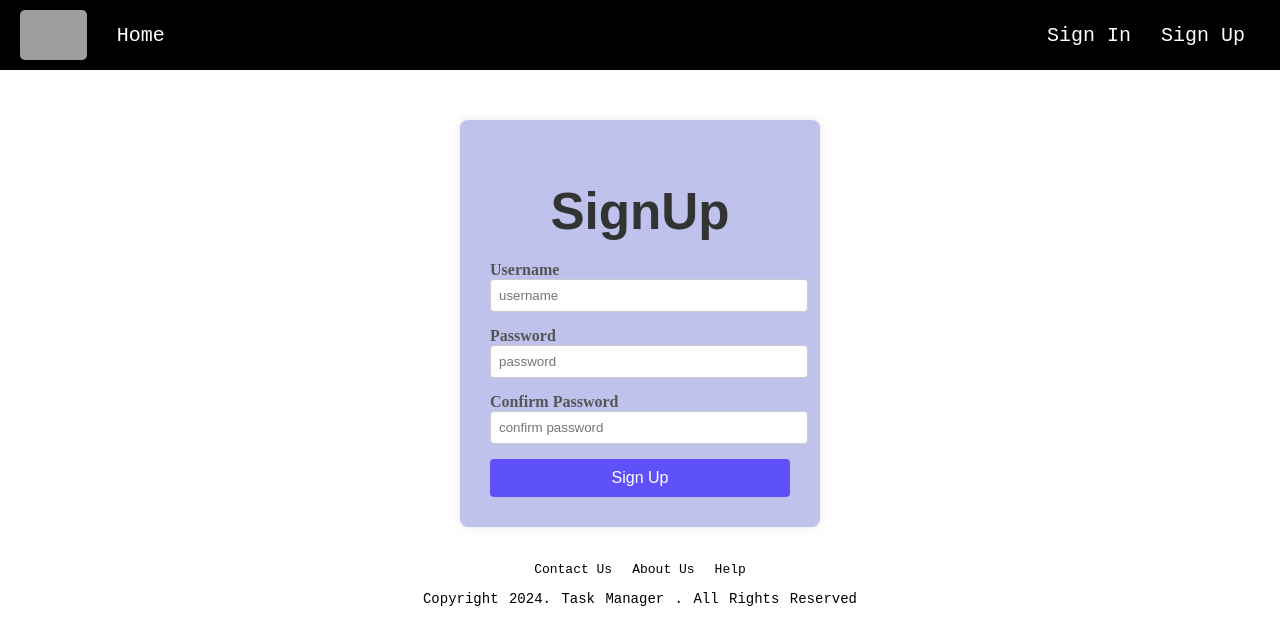
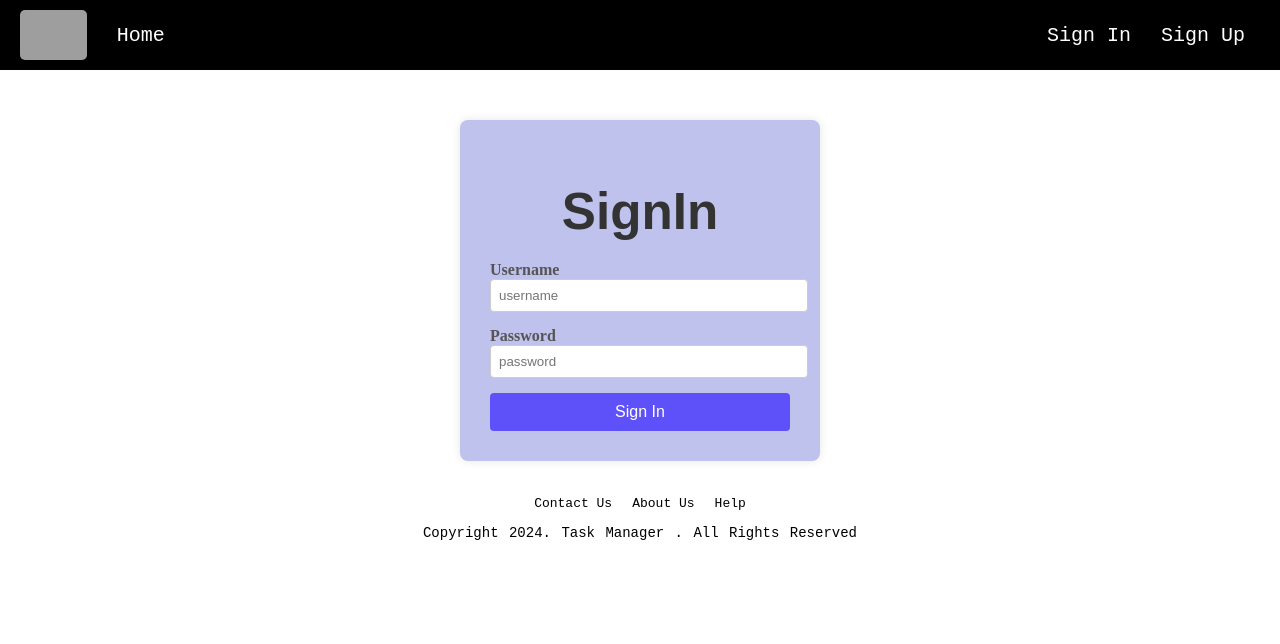
Before and after one commit to AliHussain-arch/TASK-MANAGER, a React (Vite) app in the folder FRONTEND/: page / in a window 1280 px wide. Shown: the top 644 px of the page. Built offline with nearby package versions, Linux system fonts and the light colour scheme; no server answers; grey boxes are pictures that could not be loaded.

Commit message:
fixed app.jsx to show the nave and footer

```diff
--- a/FRONTEND/src/App.jsx
+++ b/FRONTEND/src/App.jsx
@@ -78,7 +78,7 @@ function App() {
   return (
     <>
     <Navbar/>
-      {/* {!user ? (
+      {!user ? (
         <SignIn signIn={authService.signin} getUser={authService.getUser} setUser={setUser} />
       ) : (
         <>
@@ -87,8 +87,8 @@ function App() {
           <ProjectForm createProject={projectService.createProject} updateProject={projectService.updateProject} userId={user.id} />
           <ProjectList listProjects={projectService.listProjects} userId={user.id} />
         </>
-      )} */}
-      <SignUp/>
+      )}
+
       <Footer/>
       </>
   );
```
